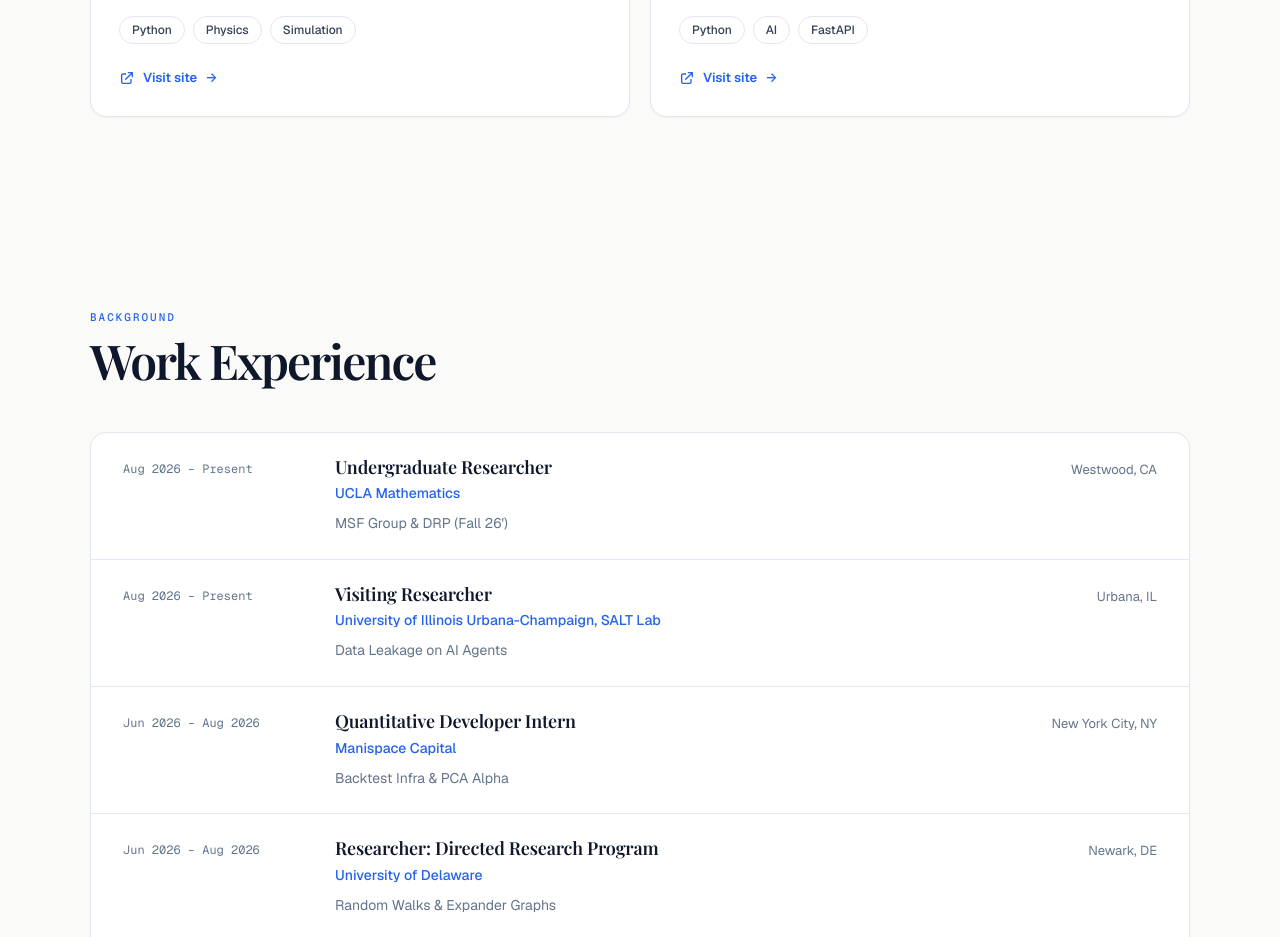
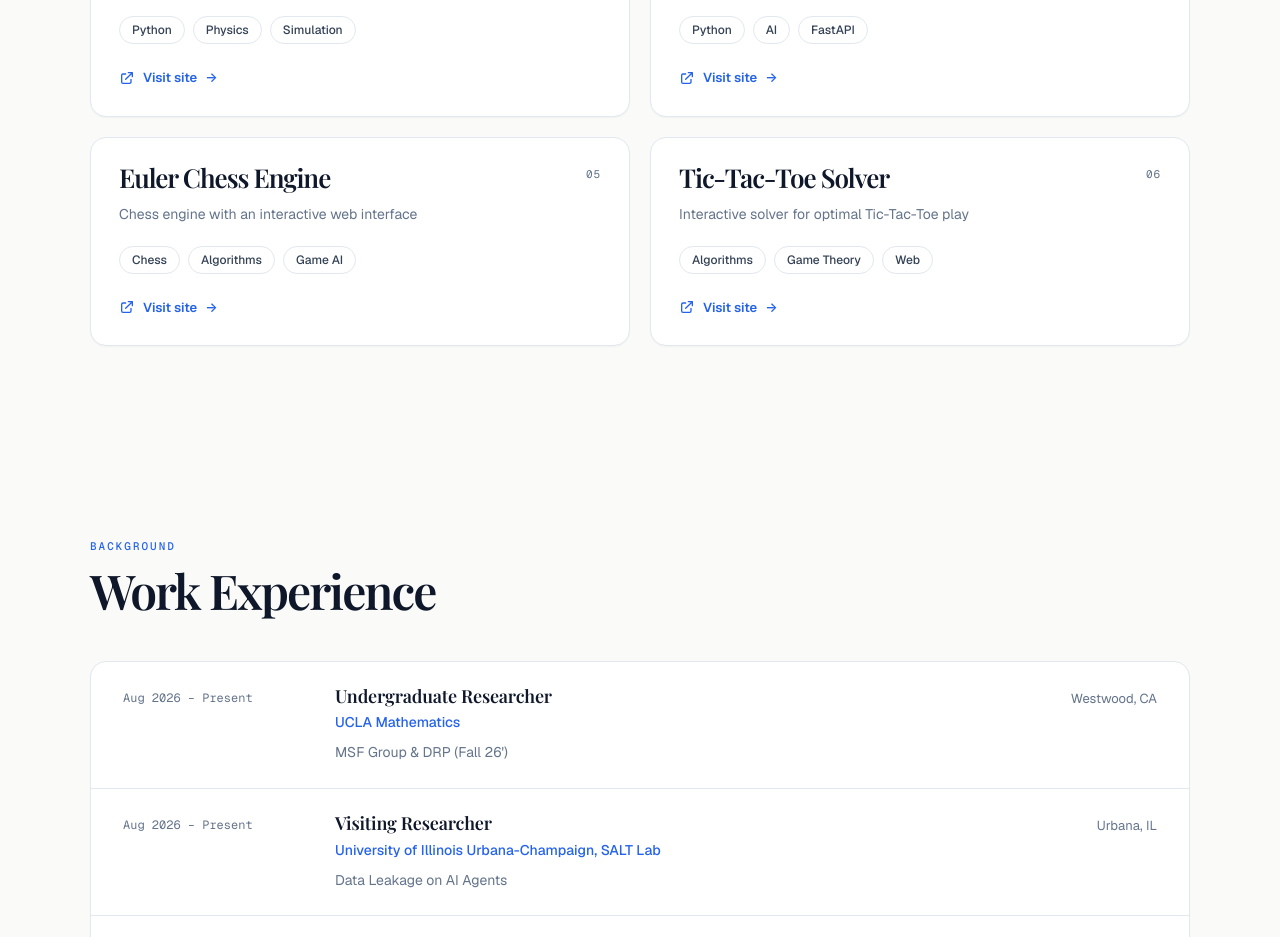
Before and after one commit to AlexNicholasWang/Personal-Website, a React (Vite) app: page / in a window 1280 px wide. Shown: the part 1340-2277 px from the top of the page. Built offline with nearby package versions, Linux system fonts and the light colour scheme.

Commit message:
updated with new projects and their links

```diff
--- a/src/app/App.tsx
+++ b/src/app/App.tsx
@@ -68,6 +68,22 @@
         tags: ["Python", "AI", "FastAPI"],
         links: [
           { label: "Visit site", href: "https://inkwell.pics/", icon: "external" }
+        ]
+      },
+      {
+        title: "Euler Chess Engine",
+        description: "Chess engine with an interactive web interface",
+        tags: ["Chess", "Algorithms", "Game AI"],
+        links: [
+          { label: "Visit site", href: "https://eulerchessengine.site/", icon: "external" }
+        ]
+      },
+      {
+        title: "Tic-Tac-Toe Solver",
+        description: "Interactive solver for optimal Tic-Tac-Toe play",
+        tags: ["Algorithms", "Game Theory", "Web"],
+        links: [
+          { label: "Visit site", href: "https://tictactoesolver.vercel.app/", icon: "external" }
         ]
       }
     ]
```
